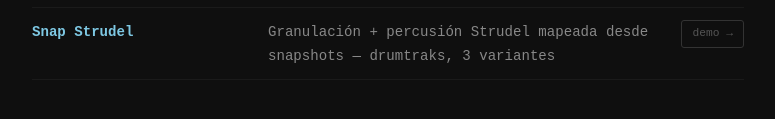
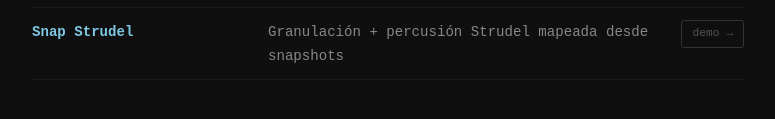
Before and after one commit to EmilioOcelotl/treslib, a website: page docs/index.html in a window 1280 px wide. Shown: the part 336-455 px from the top of the page, without its empty margins (252-1027 px from the left). Drawn offline with Linux system fonts and the light colour scheme.

Commit message:
ahora sin drumtraks

```diff
--- a/docs/index.html
+++ b/docs/index.html
@@ -86,7 +86,7 @@
         </div>
         <div class="class-item">
             <span class="class-name">Snap Strudel</span>
-            <span class="class-desc">Granulación + percusión Strudel mapeada desde snapshots — drumtraks, 3 variantes</span>
+            <span class="class-desc">Granulación + percusión Strudel mapeada desde snapshots</span>
             <a class="demo-link" href="examples/snap-strudel/">demo →</a>
         </div>
     </div>
```
